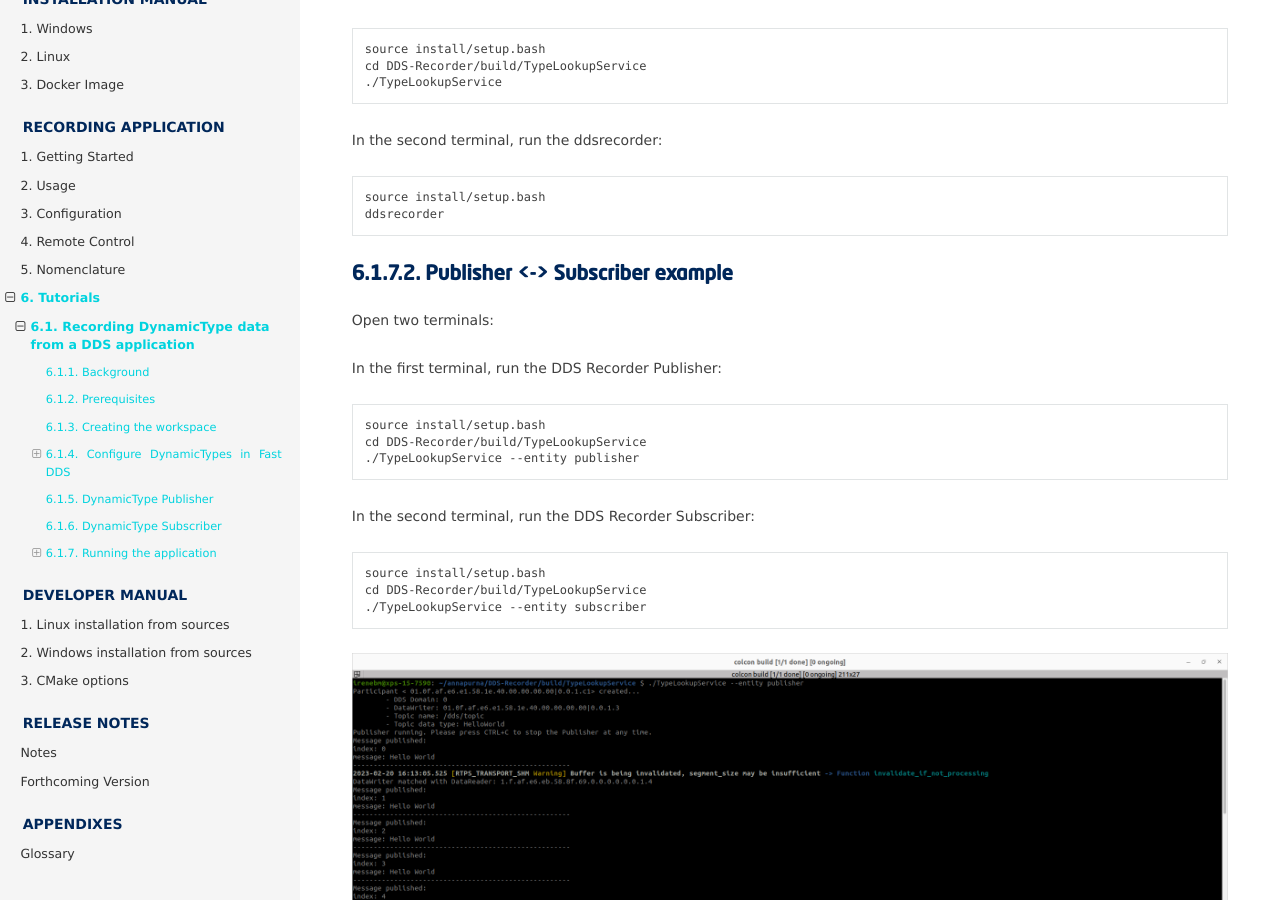
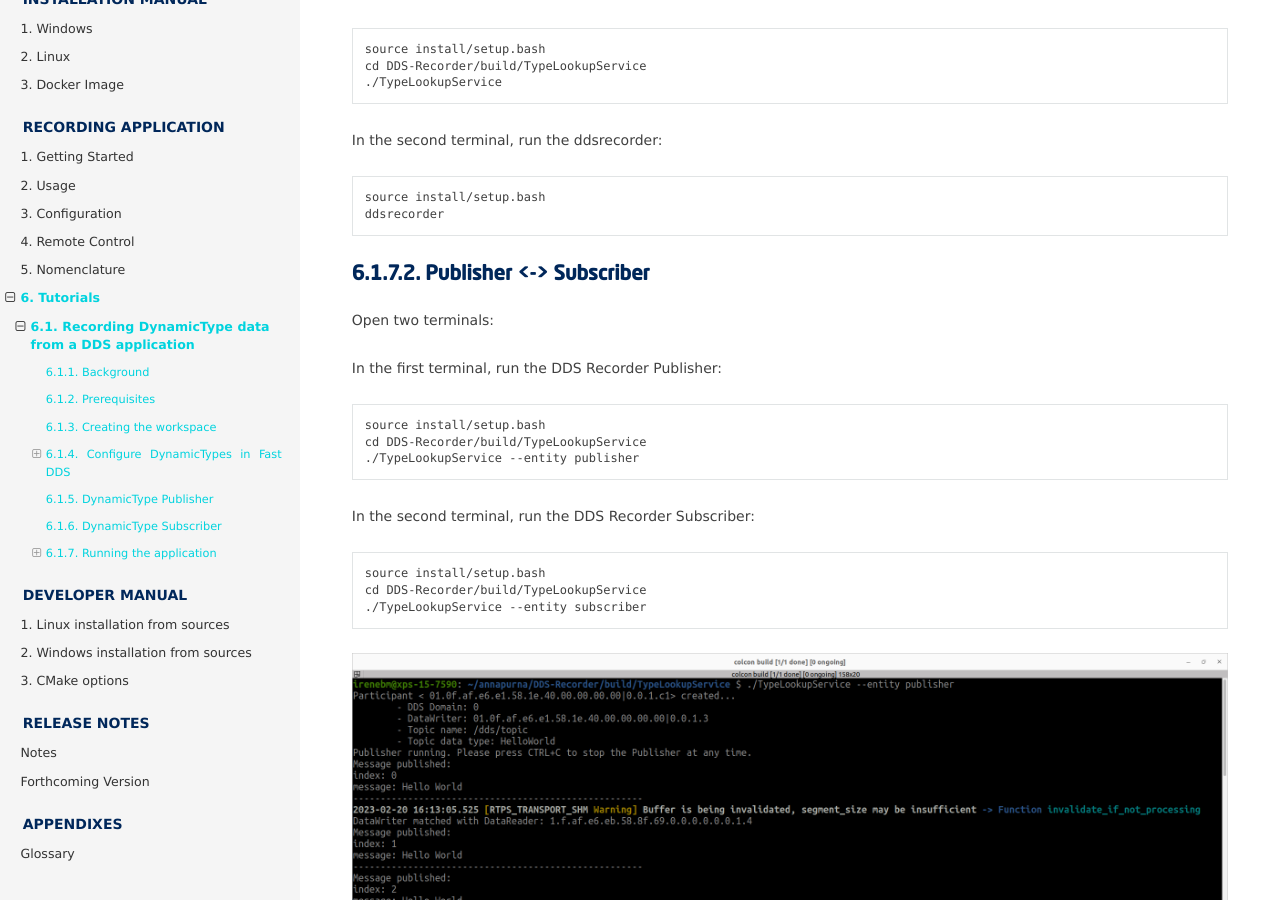
Before and after one commit to eProsima/DDS-Record-Replay, a Sphinx documentation site: the page built from docs/rst/recording/tutorials/basic_example.rst, in a window 1280 px wide and 900 px high, scrolled down 2724 px. Built offline with Sphinx 7.4.7 and the Read the Docs theme 2.0.0, drawn with Linux system fonts in a browser that asks for light colours; the version number could not be read and is left out.

Commit message:
Add info
Signed-off-by: Irene Bandera <irenebandera@eprosima.com>

```diff
--- a/docs/rst/recording/tutorials/basic_example.rst
+++ b/docs/rst/recording/tutorials/basic_example.rst
@@ -80,7 +80,7 @@
 
 * ``HelloWorld``
 
-.. literalinclude:: ./../../../../../resources/dds/TypeLookupService/types/hello_world/HelloWorld.idl
+.. literalinclude:: ../resources/dds/TypeLookupService/types/hello_world/HelloWorld.idl
 
 * ``Complete``
 
@@ -137,8 +137,8 @@
     source install/setup.bash
     ddsrecorder
 
-Publisher <-> Subscriber example
-================================
+Publisher <-> Subscriber
+========================
 
 Open two terminals:
 
```
Also changed, not shown: docs/resources/tutorials/basic_publisher_subscriber.png.
